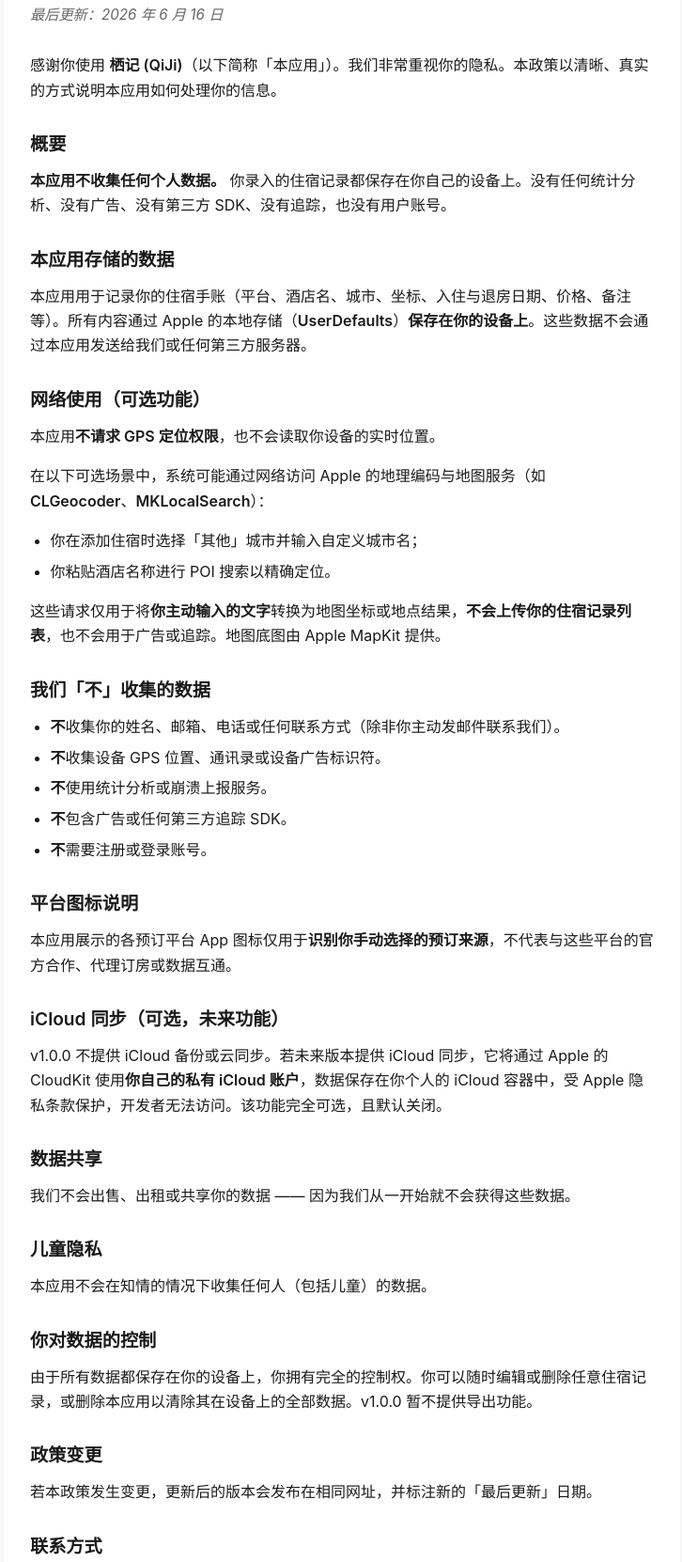
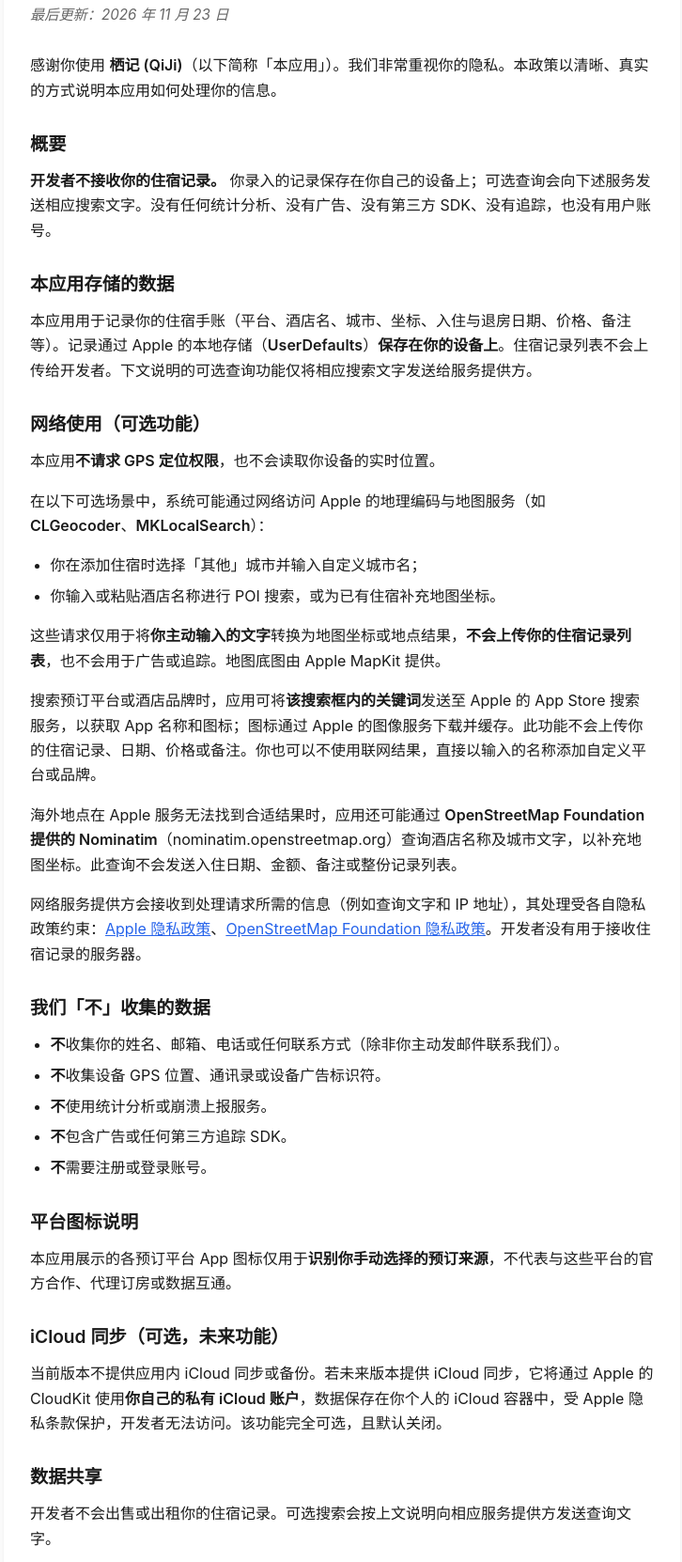
Before and after one commit to wujianrenn/apps-privacy, a plain HTML site: page qiji/index.html in a window 1280 px wide. Shown: the part 153-1815 px from the top of the page at 94% size, without its empty margins (276-1002 px from the left). Drawn offline with Linux system fonts and the light colour scheme.

Commit message:
Update QiJi Chinese privacy disclosures for brand and place searches

```diff
--- a/qiji/index.html
+++ b/qiji/index.html
@@ -95,24 +95,28 @@
     </nav>
 
     <h1>隐私政策 — 栖记 (QiJi)</h1>
-    <p class="updated">最后更新：2026 年 6 月 16 日</p>
+    <p class="updated">最后更新：2026 年 11 月 23 日</p>
 
     <p>感谢你使用 <strong>栖记 (QiJi)</strong>（以下简称「本应用」）。我们非常重视你的隐私。本政策以清晰、真实的方式说明本应用如何处理你的信息。</p>
 
     <h2>概要</h2>
-    <p><strong>本应用不收集任何个人数据。</strong> 你录入的住宿记录都保存在你自己的设备上。没有任何统计分析、没有广告、没有第三方 SDK、没有追踪，也没有用户账号。</p>
+    <p><strong>开发者不接收你的住宿记录。</strong> 你录入的记录保存在你自己的设备上；可选查询会向下述服务发送相应搜索文字。没有任何统计分析、没有广告、没有第三方 SDK、没有追踪，也没有用户账号。</p>
 
     <h2>本应用存储的数据</h2>
-    <p>本应用用于记录你的住宿手账（平台、酒店名、城市、坐标、入住与退房日期、价格、备注等）。所有内容通过 Apple 的本地存储（<strong>UserDefaults</strong>）<strong>保存在你的设备上</strong>。这些数据不会通过本应用发送给我们或任何第三方服务器。</p>
+    <p>本应用用于记录你的住宿手账（平台、酒店名、城市、坐标、入住与退房日期、价格、备注等）。记录通过 Apple 的本地存储（<strong>UserDefaults</strong>）<strong>保存在你的设备上</strong>。住宿记录列表不会上传给开发者。下文说明的可选查询功能仅将相应搜索文字发送给服务提供方。</p>
 
     <h2>网络使用（可选功能）</h2>
     <p>本应用<strong>不请求 GPS 定位权限</strong>，也不会读取你设备的实时位置。</p>
     <p>在以下可选场景中，系统可能通过网络访问 Apple 的地理编码与地图服务（如 <strong>CLGeocoder</strong>、<strong>MKLocalSearch</strong>）：</p>
     <ul>
       <li>你在添加住宿时选择「其他」城市并输入自定义城市名；</li>
-      <li>你粘贴酒店名称进行 POI 搜索以精确定位。</li>
+      <li>你输入或粘贴酒店名称进行 POI 搜索，或为已有住宿补充地图坐标。</li>
     </ul>
     <p>这些请求仅用于将<strong>你主动输入的文字</strong>转换为地图坐标或地点结果，<strong>不会上传你的住宿记录列表</strong>，也不会用于广告或追踪。地图底图由 Apple MapKit 提供。</p>
+    <p>搜索预订平台或酒店品牌时，应用可将<strong>该搜索框内的关键词</strong>发送至 Apple 的 App Store 搜索服务，以获取 App 名称和图标；图标通过 Apple 的图像服务下载并缓存。此功能不会上传你的住宿记录、日期、价格或备注。你也可以不使用联网结果，直接以输入的名称添加自定义平台或品牌。</p>
+
+    <p>海外地点在 Apple 服务无法找到合适结果时，应用还可能通过 <strong>OpenStreetMap Foundation 提供的 Nominatim</strong>（nominatim.openstreetmap.org）查询酒店名称及城市文字，以补充地图坐标。此查询不会发送入住日期、金额、备注或整份记录列表。</p>
+    <p>网络服务提供方会接收到处理请求所需的信息（例如查询文字和 IP 地址），其处理受各自隐私政策约束：<a href="https://www.apple.com/legal/privacy/">Apple 隐私政策</a>、<a href="https://osmfoundation.org/wiki/Privacy_Policy">OpenStreetMap Foundation 隐私政策</a>。开发者没有用于接收住宿记录的服务器。</p>
 
     <h2>我们「不」收集的数据</h2>
     <ul>
@@ -127,16 +131,16 @@
     <p>本应用展示的各预订平台 App 图标仅用于<strong>识别你手动选择的预订来源</strong>，不代表与这些平台的官方合作、代理订房或数据互通。</p>
 
     <h2>iCloud 同步（可选，未来功能）</h2>
-    <p>v1.0.0 不提供 iCloud 备份或云同步。若未来版本提供 iCloud 同步，它将通过 Apple 的 CloudKit 使用<strong>你自己的私有 iCloud 账户</strong>，数据保存在你个人的 iCloud 容器中，受 Apple 隐私条款保护，开发者无法访问。该功能完全可选，且默认关闭。</p>
+    <p>当前版本不提供应用内 iCloud 同步或备份。若未来版本提供 iCloud 同步，它将通过 Apple 的 CloudKit 使用<strong>你自己的私有 iCloud 账户</strong>，数据保存在你个人的 iCloud 容器中，受 Apple 隐私条款保护，开发者无法访问。该功能完全可选，且默认关闭。</p>
 
     <h2>数据共享</h2>
-    <p>我们不会出售、出租或共享你的数据 —— 因为我们从一开始就不会获得这些数据。</p>
+    <p>开发者不会出售或出租你的住宿记录。可选搜索会按上文说明向相应服务提供方发送查询文字。</p>
 
     <h2>儿童隐私</h2>
     <p>本应用不会在知情的情况下收集任何人（包括儿童）的数据。</p>
 
     <h2>你对数据的控制</h2>
-    <p>由于所有数据都保存在你的设备上，你拥有完全的控制权。你可以随时编辑或删除任意住宿记录，或删除本应用以清除其在设备上的全部数据。v1.0.0 暂不提供导出功能。</p>
+    <p>由于所有数据都保存在你的设备上，你拥有完全的控制权。你可以随时编辑或删除任意住宿记录，或删除本应用以清除其在设备上的全部数据。当前版本暂不提供导出功能。设备的系统备份由你的 Apple 设置管理。</p>
 
     <h2>政策变更</h2>
     <p>若本政策发生变更，更新后的版本会发布在相同网址，并标注新的「最后更新」日期。</p>
```
